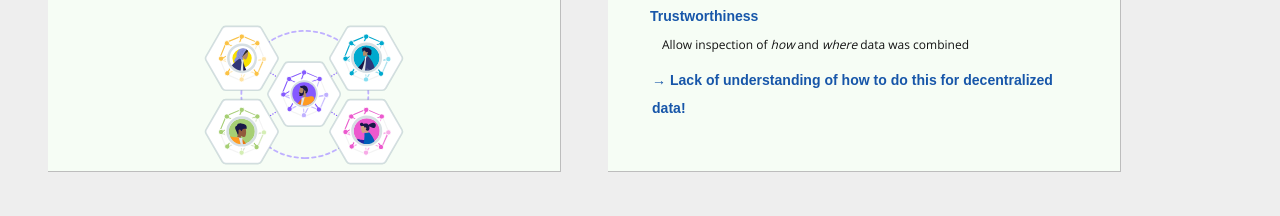
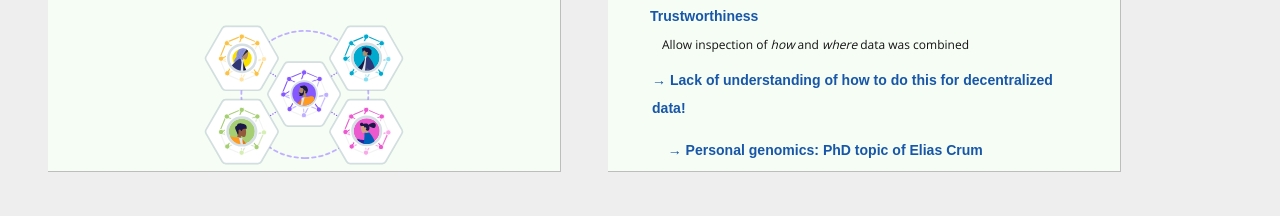
Before and after one commit to rubensworks/slides-2025-vito-dph-querydecentralized, a plain HTML site: page index.html in a window 1280 px wide. Shown: the part 3500-3716 px from the top of the page. Drawn offline with nearby package versions, Linux system fonts and the light colour scheme; a web font is replaced by a local one.

Commit message:
Deploying to gh-pages from  @ 421bfd451015693799715a29958497714d20396d 🚀

```diff
--- a/index.html
+++ b/index.html
@@ -50,6 +50,7 @@
     </section>
 
     <section id="complexity" class="slide" inlist="" rel="schema:hasPart" resource="#complexity">
+        <!-- If we look at data from a high-level perspective, we can see that data is in fact highly decentralized. -->
         <h2 property="schema:name" class="big" style="margin-top: 20px; font-size: 1.85em">Decentralized data integration is challenging for user-facing app developers</h2>
         <ul>
             <li>
@@ -324,6 +325,7 @@
           </li>
       </ul>
       <h3 class="indent">&rarr; Lack of understanding of how to do this for decentralized data!</h3>
+      <h3 class="indent">&nbsp;&nbsp;&nbsp;&nbsp;&rarr; Personal genomics: PhD topic of Elias Crum</h3>
     </section>
 
     <section id="index-projects" class="slide index" inlist="" rel="schema:hasPart" resource="#index-projects">
```
